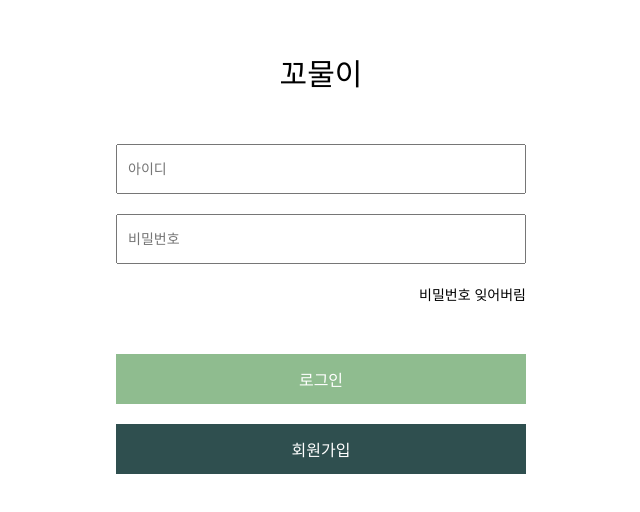
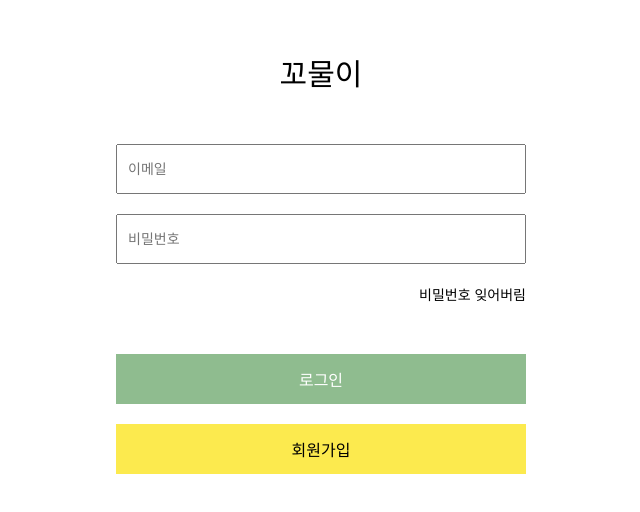
Before and after one commit to IY-SHIN/GGOMUL, a React (Create React App) app in the folder ggomulday/: page / in a window 1280 px wide. Shown: the part 138-650 px from the top of the page, without its empty margins (319-959 px from the left). Built offline with nearby package versions, Linux system fonts and the light colour scheme.

Commit message:
로그인 css 수정

```diff
--- a/ggomulday/src/pages/Login/Login.js
+++ b/ggomulday/src/pages/Login/Login.js
@@ -5,7 +5,7 @@ function Login() {
         <div className="container">
             <div>
                 <div className="login-head">꼬물이</div>
-                <input className="login-input" placeholder="아이디" />
+                <input className="login-input" placeholder="이메일" />
                 <input className="login-input" placeholder="비밀번호" />
                 <div className="login-forgot">비밀번호 잊어버림</div>
                 <button className="login-button" shape="green-fill" type="submit">로그인</button>
--- a/ggomulday/src/pages/Login/Login.scss
+++ b/ggomulday/src/pages/Login/Login.scss
@@ -60,10 +60,10 @@
 
 .login-register {
     border: none;
-    background-color: darkslategray;
     @include box-size;
+    background-color: #fcea4e;
     margin-top: 20px;
     font-size: 16px;
-    color: white;
+    color: black;
     @include botton-hover;
 }
```
